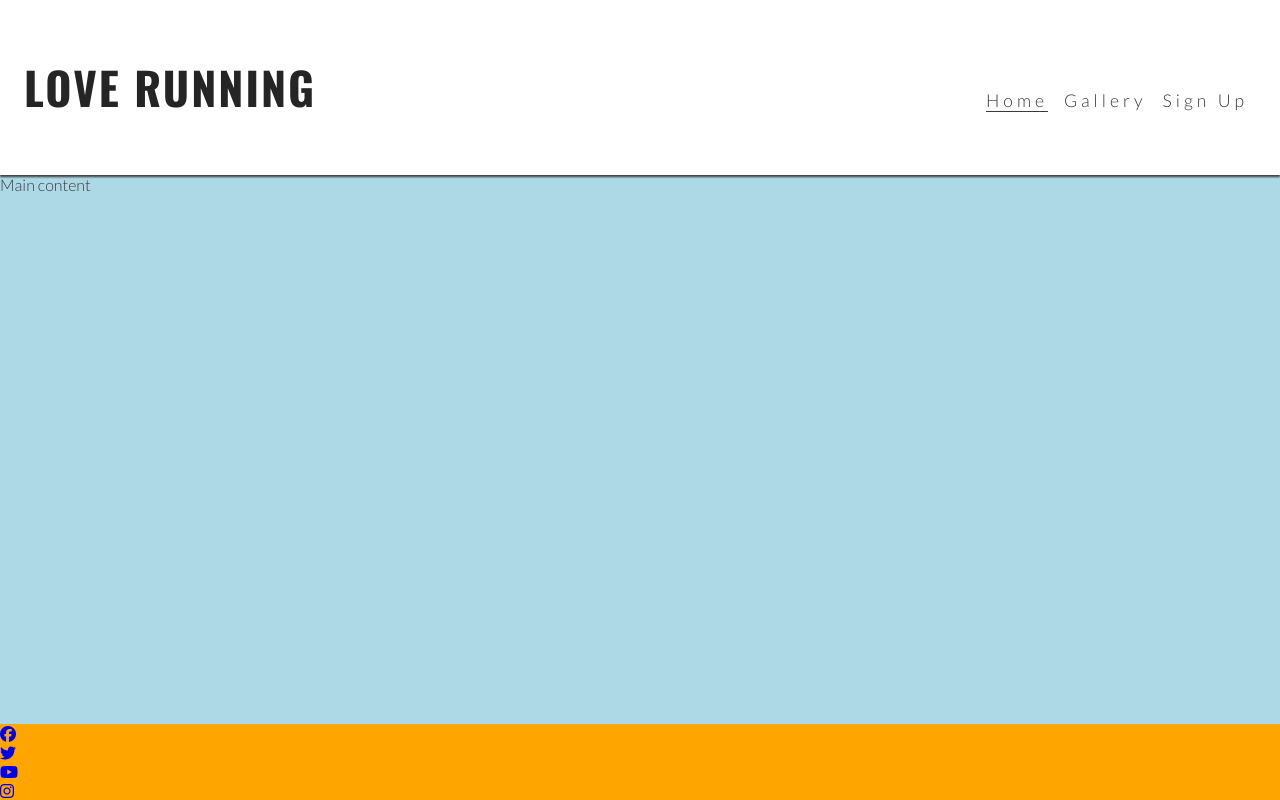
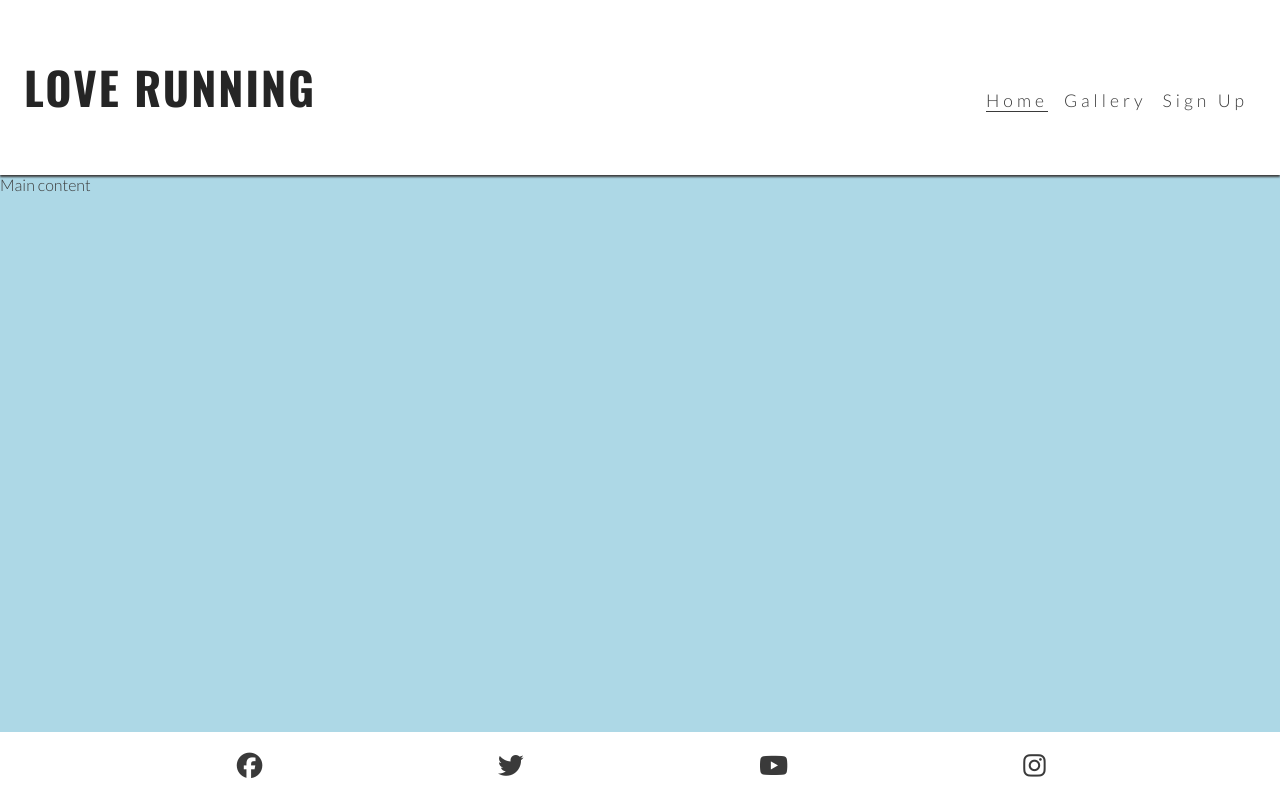
Before and after one commit to Mesielle86/loverunning, a plain HTML site: page index.html in a window 1280 px wide. Drawn offline with nearby package versions, Linux system fonts and the light colour scheme.

Commit message:
Style footer icons for all screen sizes.

```diff
--- a/assets/css/style.css
+++ b/assets/css/style.css
@@ -84,7 +84,17 @@ main {background-color: lightblue;
     margin-top: 47px;
 }
 /* Footer */
-footer {background-color: orange;
+#social-networks {
+    text-align: center;
+    padding: 20px 0;
+    display: flex;
+    justify-content: space-evenly;
+    list-style-type: none;
+}
+#social-networks i {
+    font-size: 160%;
+    padding: 5%;
+    color: #3a3a3a;
 }
 
 /* Media query: tablets and larger (768px and larger) */
--- a/index.html
+++ b/index.html
@@ -39,15 +39,15 @@
     <main>Main content</main>
     <!-- Footer -->
     <footer>
-        <ul>
+        <ul id="social-networks">
             <li><a href="https://www.facebook.com/" target="_blank" rel="noopener"
                     aria-label="visit our Facebook page (opens in a new tab)"><i class="fa-brands fa-facebook"></i></a></li>
             <li><a href="https://www.twitter.com/" target="_blank" rel="noopener"
-                aria-label="visit our Twitter page (opens in a new tab)"><i class="fa-brands fa-twitter"></i></i></a></li>
+                aria-label="visit our Twitter page (opens in a new tab)"><i class="fa-brands fa-twitter"></i></a></li>
             <li><a href="https://www.youtube.com/" target="_blank" rel="noopener"
-                aria-label="visit our Youtube page (opens in a new tab)"><i class="fa-brands fa-youtube"></i></li>
+                aria-label="visit our Youtube page (opens in a new tab)"><i class="fa-brands fa-youtube"></i></a></li>
             <li><a href="https://www.instagram.com/" target="_blank" rel="noopener"
-                aria-label="visit our Instagram page (opens in a new tab)"><i class="fa-brands fa-instagram"></i></li>
+                aria-label="visit our Instagram page (opens in a new tab)"><i class="fa-brands fa-instagram"></i></a></li>
         </ul>
     </footer>
     <!-- Font awesome kit -->
```
